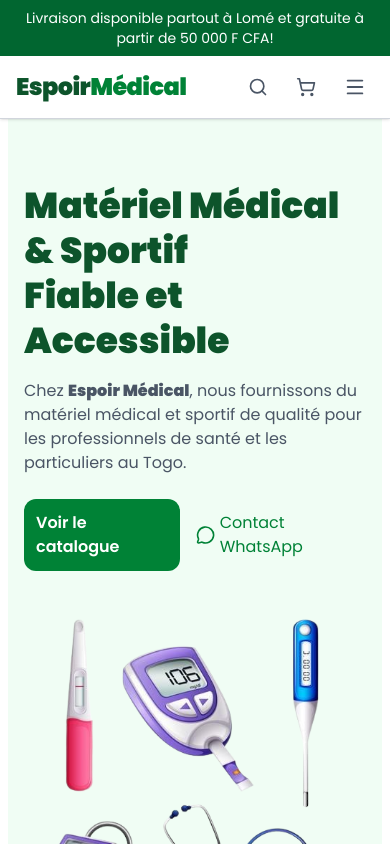
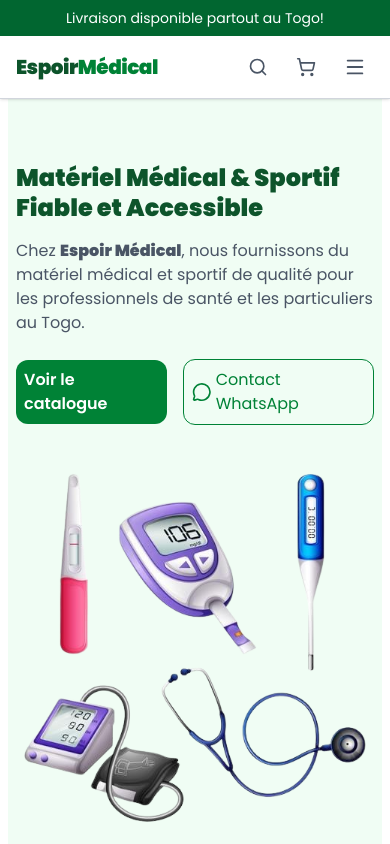
Before and after one commit to deogratias228/espoir-medical-ecommerce, a Next.js app: page / in a window 390 px wide. Shown: the top 844 px of the page. Built offline with nearby package versions, Linux system fonts and the light colour scheme; no server answers.

Commit message:
relook du hero

```diff
--- a/app/page.tsx
+++ b/app/page.tsx
@@ -26,9 +26,9 @@
     <main className="text-gray-700">
       {/* ===== Hero Section ===== */}
       <section className="bg-green-50">
-        <div className="container mx-auto px-4 py-16 grid md:grid-cols-2 gap-10 items-center">
+        <div className="container mx-auto px-2 md:px-4 py-16 grid md:grid-cols-2 gap-10 items-center">
           <div>
-            <h1 className="text-4xl font-bold text-green-900 leading-tight mb-4">
+            <h1 className="text-2xl md:text-4xl font-bold text-green-900 leading-tight mb-4">
               Matériel Médical & Sportif <br /> Fiable et Accessible
             </h1>
             <p className="text-gray-600 mb-6 max-w-md">
@@ -38,14 +38,14 @@
             <div className="flex items-center space-x-4">
               <Link
                 href="/products"
-                className="bg-green-700 hover:bg-green-800 text-white px-3 md:px-6 py-3 rounded-xl font-semibold transition"
+                className="bg-green-700 hover:bg-transparent text-white hover:text-green-700 border-green-700 hover:border px-2 md:px-6 py-2 rounded-xl font-semibold transition"
               >
                 Voir le catalogue
               </Link>
               <Link
                 href="https://wa.me/22891798292"
                 target="_blank"
-                className="flex items-center text-green-700 font-medium hover:text-green-800 transition"
+                className="flex items-center text-green-700 hover:bg-green-700 font-medium hover:text-white transition px-2 md:px-6 py-2 rounded-xl border border-green-700"
               >
                 <MessageCircle size={20} className="mr-1" />
                 Contact WhatsApp
--- a/components/layout/Header.tsx
+++ b/components/layout/Header.tsx
@@ -19,13 +19,13 @@
   return (
     <header className="sticky top-0 z-50 bg-white shadow-sm border-b border-gray-300">
       <div className="bg-green-800 p-2 text-center text-sm font-medium text-white">
-        Livraison disponible partout à Lomé et gratuite à partir de 50 000 F CFA!
+        Livraison disponible partout au Togo!
       </div>
 
       <div className="container mx-auto flex items-center justify-between px-4 py-3 md:py-4">
         <Link
           href="/"
-          className="text-2xl font-extrabold tracking-tight text-green-900 hover:text-green-700 transition"
+          className="text-xl md:text-2xl font-extrabold tracking-tight text-green-900 hover:text-green-700 transition"
         >
           Espoir<span className="text-green-700">Médical</span>
         </Link>
```
Also changed, not shown: components/products/ProductCard.tsx (+0 -7 lines).
